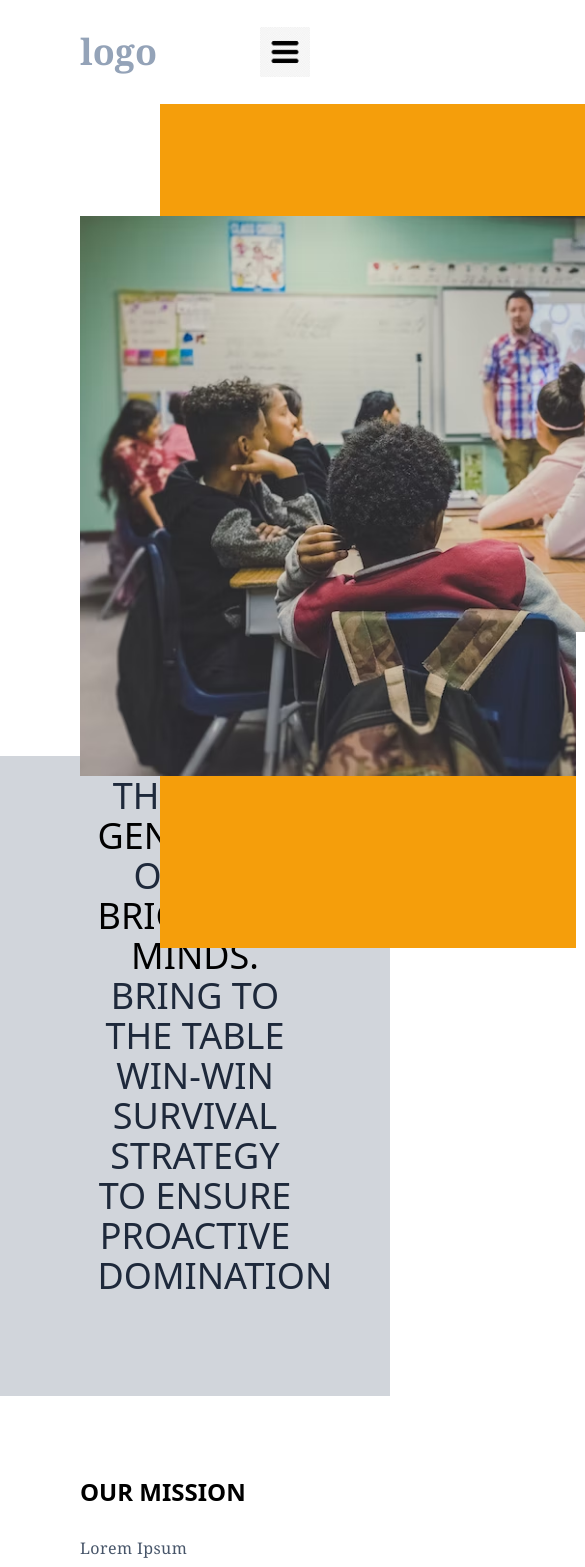
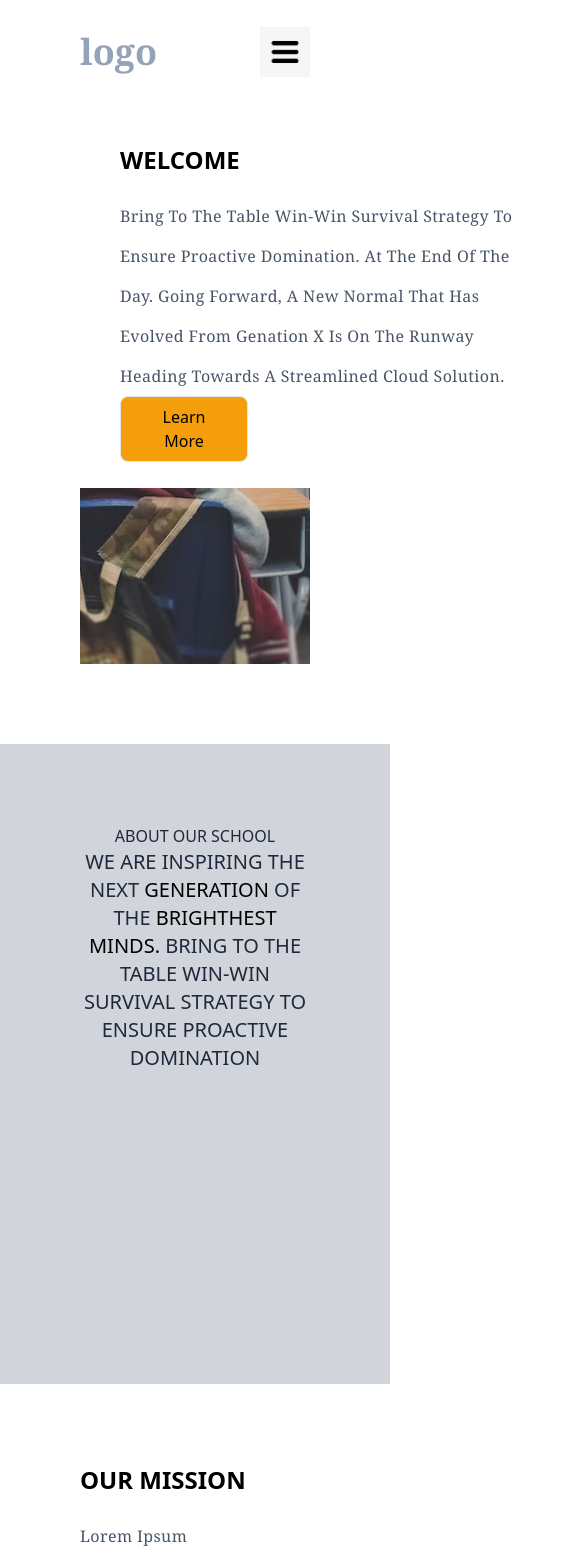
Before and after one commit to yafet-123/Sample_education_sample3_frontend, a Next.js app: page / in a window 390 px wide. Shown: the top 1567 px of the page, 585 px wide, since content can reach past the window. Built offline with nearby package versions, Linux system fonts and the light colour scheme.

Commit message:
making mobile responsive

```diff
--- a/components/Hero.js
+++ b/components/Hero.js
@@ -3,11 +3,11 @@ import React from "react";
 export function Hero() {
   return (
     <div className="w-full h-full">
-      <div className="mx-20 z-10 relative">
-        <div className="w-[45rem] h-screen bg-amber-500 mx-20 z-20"></div>
-        <div className="absolute top-28 hero-background w-[55rem] h-[35rem] ">
-          <div className="w-40 h-40 bg-amber-300 border-none rounded-full absolute top-24 -right-24"></div>
-          <div className="p-10 bg-white w-[30rem] h-96 absolute -right-24 -bottom-2/4 mb-10">
+      <div className="mx-20 z-10 md:relative">
+        <div className="hidden lg:block w-[45rem] h-screen bg-amber-500 mx-20 z-20"></div>
+        <div className="lg:absolute lg:top-28 hero-background w-full lg:w-[55rem] h-[35rem] flex flex-col">
+          <div className="hidden lg:block w-40 h-40 bg-amber-300 border-none rounded-full lg:absolute lg:top-24 lg:-right-24"></div>
+          <div className="p-10 bg-white w-[30rem] h-96 lg:absolute lg:-right-24 lg:-bottom-2/4 mb-10">
             <h1 className="text-2xl font-bold uppercase text-left mb-5">
               Welcome
             </h1>
@@ -24,10 +24,10 @@ export function Hero() {
         </div>
       </div>
 
-      <div className="-mt-48 w-full h-[40rem] bg-gray-300 relative">
-        <div className="absolute bottom-20 left-1/4 right-1/4 font-normal uppercase text-center mb-5 text-slate-800">
-          <h1 className="text-2xl">About our school</h1>
-          <h1 className="text-4xl">
+      <div className="mt-20 lg:-mt-48 w-full h-[40rem] bg-gray-300 lg:relative">
+        <div className="lg:absolute lg:bottom-20 lg:left-1/4 lg:right-1/4 font-normal uppercase text-center mb-5 text-slate-800 mx-20 lg:mx-0 pt-20 lg:pt-0 ">
+          <h1 className="text-base lg:text-2xl">About our school</h1>
+          <h1 className="text-xl lg:text-2xltext-4xl">
             We are inspiring the next{" "}
             <span className="text-black">generation</span> of the{" "}
             <span className="text-black">brighthest minds. </span>bring to the
```
